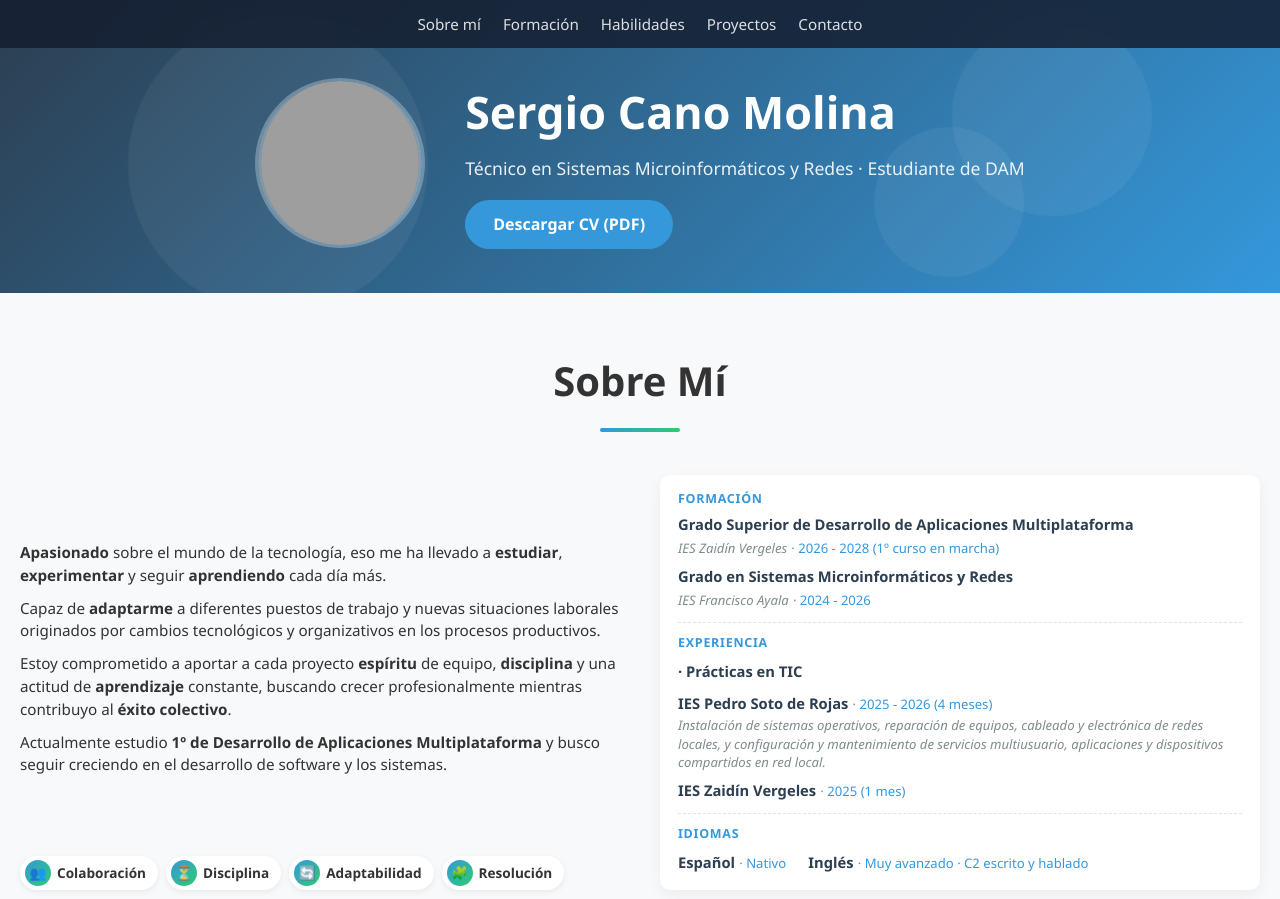
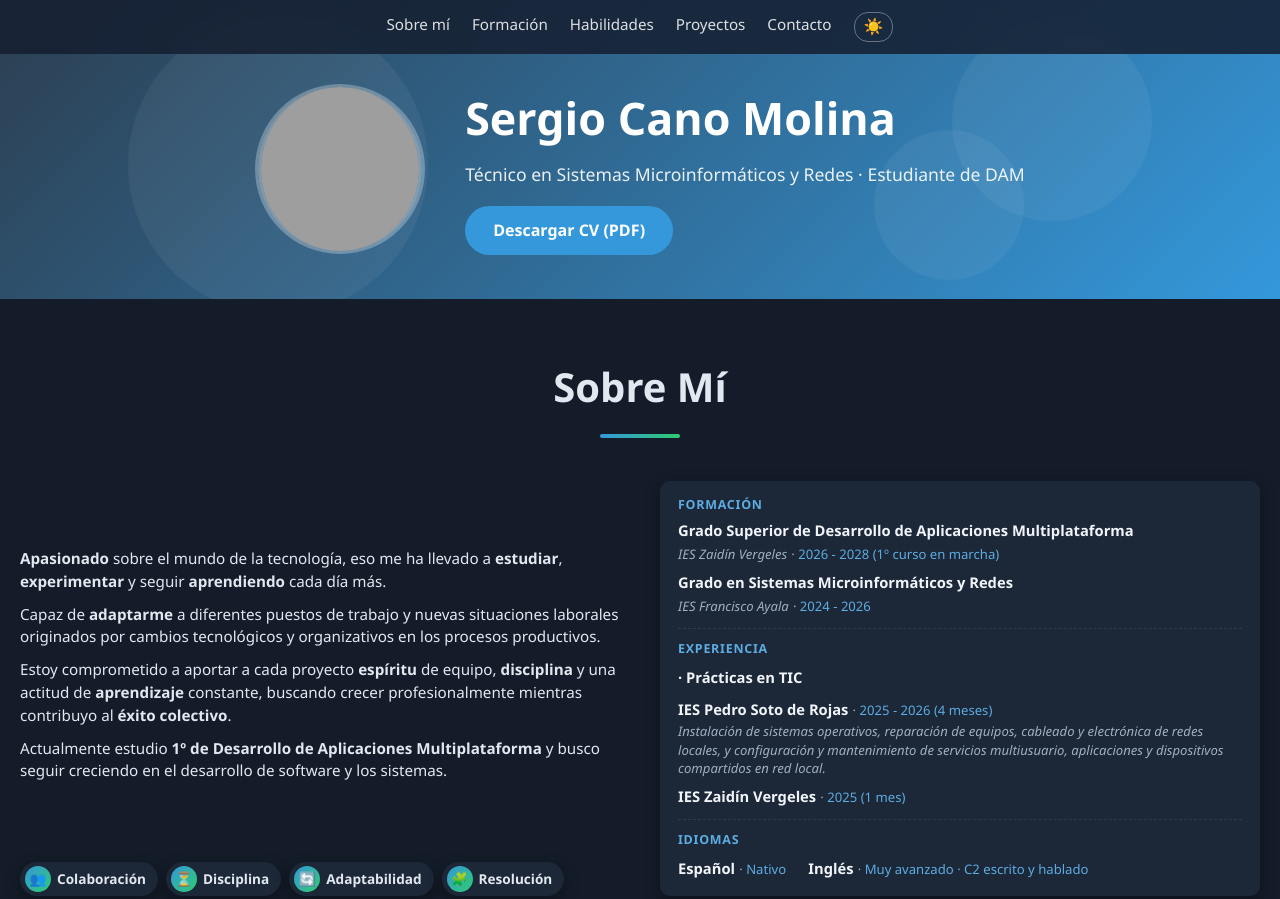
Before and after one commit to Scanmol/scanmolcv, a plain HTML site: page index.html in a window 1280 px wide. Shown: the top 899 px of the page. Drawn offline with Linux system fonts and the light colour scheme; grey boxes are pictures that could not be loaded.

Commit message:
modo nocturno y diurno con memoria de eleccion incluida

```diff
--- a/index.html
+++ b/index.html
@@ -1,5 +1,5 @@
 <!DOCTYPE html>
-<html lang="es">
+<html lang="es" data-theme="dark">
 <head>
     <meta charset="UTF-8">
     <link rel="shortcut icon" type="x-icon" href="Fotos/Pfp/iconoWB.png">
@@ -8,6 +8,10 @@
     <meta name="description" content="Portfolio de Sergio Cano Molina: Técnico en Sistemas Microinformáticos y Redes, estudiante de 1º de DAM. Proyectos en Unreal Engine, UEFN y Blender.">
     <meta property="og:title" content="Sergio Cano Molina | Portfolio">
     <meta property="og:description" content="Técnico en Sistemas Microinformáticos y Redes, estudiante de DAM.">
+    <script>
+        // Tema por defecto: oscuro. Se respeta la elección guardada del visitante.
+        try { document.documentElement.setAttribute('data-theme', localStorage.getItem('tema') === 'light' ? 'light' : 'dark'); } catch (e) {}
+    </script>
     <link rel="stylesheet" href="styles.css">
     <script src="script.js" defer></script>
 </head>
@@ -18,6 +22,7 @@
         <a href="#habilidades" style="text-decoration:none">Habilidades</a>
         <a href="#proyectos" style="text-decoration:none">Proyectos</a>
         <a href="#contacto" style="text-decoration:none">Contacto</a>
+        <button class="theme-toggle" type="button" aria-label="Cambiar a modo claro" title="Cambiar a modo claro">☀️</button>
     </nav>
 <!--HEADER-->
     <header>
--- a/script.js
+++ b/script.js
@@ -1,10 +1,31 @@
 // script.js
 
 document.addEventListener('DOMContentLoaded', function() {
+    inicializarTema();
     ajustarAnclaje();
     inicializarCarruseles();
     inicializarVideos();
 });
+
+// Modo oscuro (por defecto) / claro, con la elección guardada en el navegador
+function inicializarTema() {
+    const root = document.documentElement;
+    const btn = document.querySelector('.theme-toggle');
+    if (!btn) return;
+    const aplicar = (tema) => {
+        root.setAttribute('data-theme', tema);
+        const destino = tema === 'dark' ? 'claro' : 'oscuro';
+        btn.textContent = tema === 'dark' ? '☀️' : '🌙';
+        btn.setAttribute('aria-label', 'Cambiar a modo ' + destino);
+        btn.title = 'Cambiar a modo ' + destino;
+    };
+    aplicar(root.getAttribute('data-theme') === 'light' ? 'light' : 'dark');
+    btn.addEventListener('click', () => {
+        const nuevo = root.getAttribute('data-theme') === 'dark' ? 'light' : 'dark';
+        aplicar(nuevo);
+        try { localStorage.setItem('tema', nuevo); } catch (e) {}
+    });
+}
 
 // Mide la barra fija para que los anclajes (#contacto, etc.) aterricen justo debajo de ella
 function ajustarAnclaje() {
--- a/styles.css
+++ b/styles.css
@@ -1403,3 +1403,63 @@ a.btn-descarga:visited, a.btn-descarga:active { color: #fff; }
 @media (max-width: 900px) {
     .formacion-bloque .content { padding: 14px 16px; }
 }
+
+/* ===== Botón de tema (en la barra) ===== */
+.theme-toggle {
+    padding: 2px 9px;
+    border: 1px solid rgba(255, 255, 255, 0.35);
+    border-radius: 14px;
+    background: transparent;
+    color: #fff;
+    font-size: 1rem;
+    line-height: 1.5;
+    cursor: pointer;
+    transition: background 0.2s;
+}
+.theme-toggle:hover, .theme-toggle:focus-visible { background: rgba(255, 255, 255, 0.18); }
+
+/* ===== MODO OSCURO (el modo claro es el diseño original, sin tocar) ===== */
+html[data-theme="light"] { color-scheme: light; }
+html[data-theme="dark"]  { color-scheme: dark; }
+
+html[data-theme="dark"] body { background: #0f1621; color: #e2e8f0; }
+html[data-theme="dark"] .section-light { background: #141c29; }
+html[data-theme="dark"] .projects { background: #0f1621; }
+
+/* Tarjetas */
+html[data-theme="dark"] .skill-category,
+html[data-theme="dark"] .contact-item,
+html[data-theme="dark"] .visual-element,
+html[data-theme="dark"] .formacion-bloque .content,
+html[data-theme="dark"] .proyecto-item {
+    background: #1c2738;
+    box-shadow: 0 5px 15px rgba(0, 0, 0, 0.35);
+}
+html[data-theme="dark"] .project-card { background: #243247; }
+
+/* Textos que eran oscuros */
+html[data-theme="dark"] .skill-category h3,
+html[data-theme="dark"] .proyecto-titulo,
+html[data-theme="dark"] .project-info h3,
+html[data-theme="dark"] .formacion-bloque .item-title { color: #f1f5f9; }
+
+html[data-theme="dark"] .formacion-bloque .item-subtitle,
+html[data-theme="dark"] .item-title + .item-date::before,
+html[data-theme="dark"] .education-item .item-date::before { color: #9fb0c0; }
+html[data-theme="dark"] .formacion-bloque .item-date,
+html[data-theme="dark"] .formacion-bloque .barra-section-title { color: #5dade2; }
+html[data-theme="dark"] .formacion-bloque .column + .column { border-top-color: #2d3b50; }
+
+/* Iconos con placa clara para que los logos oscuros se vean */
+html[data-theme="dark"] .skill-icon {
+    padding: 8px;
+    border-radius: 14px;
+    background: #eef1f5;
+    object-fit: contain;
+}
+html[data-theme="dark"] .contact-icon2 {
+    padding: 8px;
+    border-radius: 18px;
+    background: #eef1f5;
+    object-fit: contain;
+}
```
